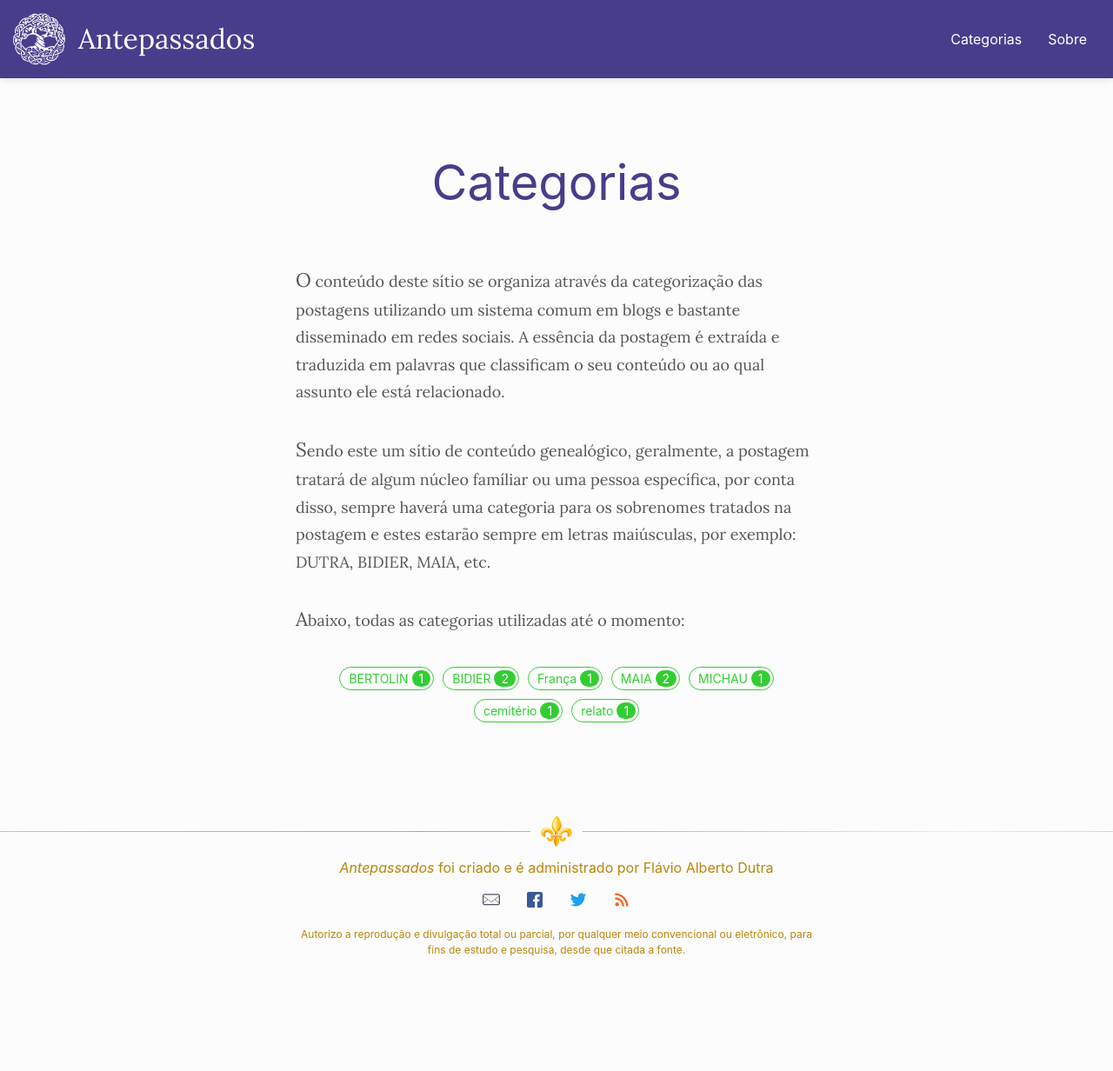
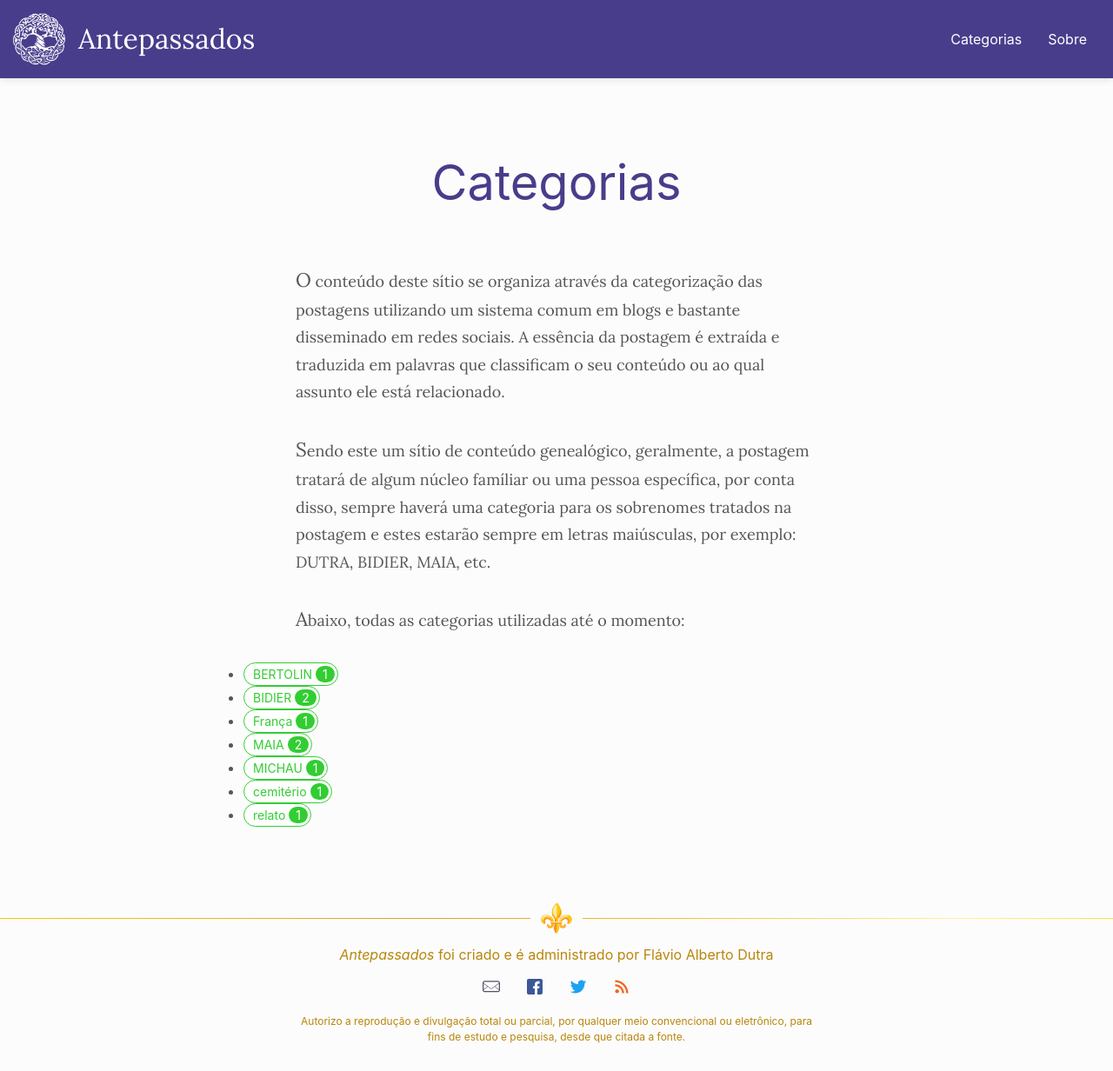
Before and after one commit to flaviodut/antepassados, a Jekyll site: the page built from categorias.md, in a window 1280 px wide. Shown: the whole page at 87% size. Built offline with Jekyll 4.4.1, drawn with Linux system fonts in a browser that asks for light colours; before the commit the page ends 1132 px from its top, so only the background shows below that.

Commit message:
Melhoria na verificação de exibição do título do componente

```diff
--- a/_includes/categories.html
+++ b/_includes/categories.html
@@ -1,6 +1,6 @@
 {% if page.hide_categories != true %}
-<aside class="page-sidebar">
-  {% if page.layout == 'home' or page.is_page != true %}
+<aside class="tags">
+  {% if page.hide_categories_title != true %}
   <h3>Categorias</h3>
   {% endif %}
   <ul>
```
Also changed, not shown: categorias.md (+1 -0 lines).
